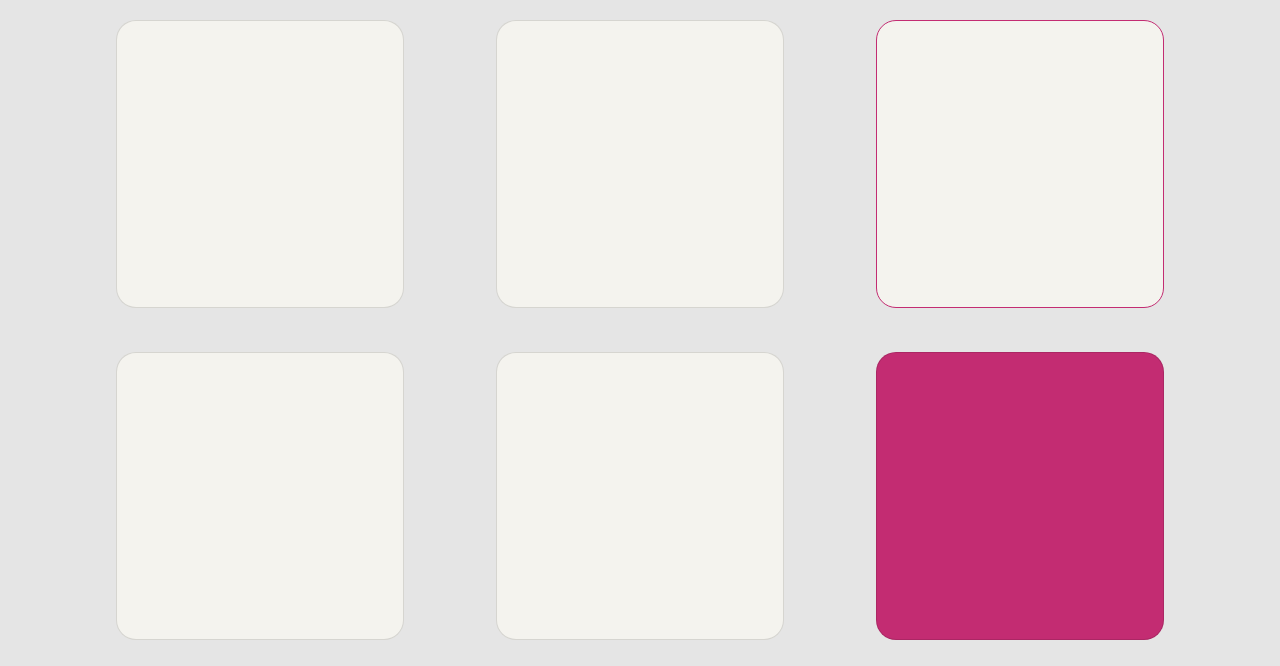
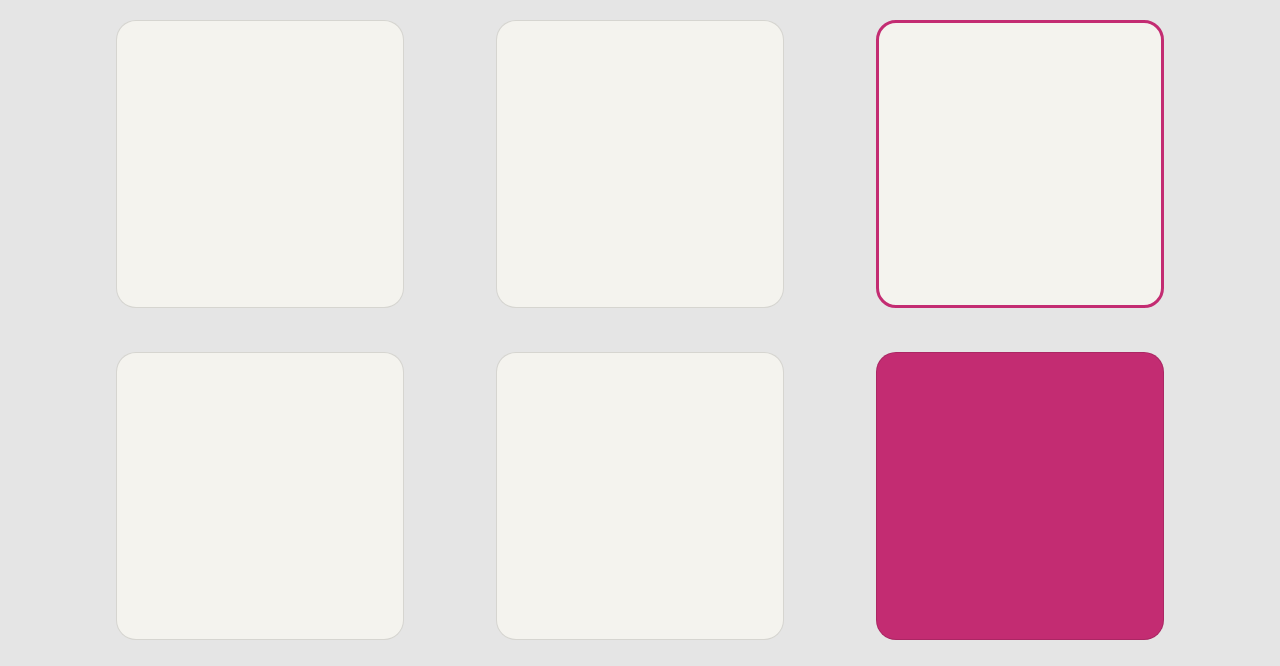
Before and after one commit to Janne-R/janne-ringdal-css-frameworks-ma1, a plain HTML site: page index.html in a window 1280 px wide. Shown: the part 134-800 px from the top of the page. Drawn offline with nearby package versions, Linux system fonts and the light colour scheme.

Commit message:
boxes done

```diff
--- a/sass/partials/_boxes.scss
+++ b/sass/partials/_boxes.scss
@@ -12,7 +12,7 @@
   background-color: getColour(fill-color);
 
   &.card--border {
-    border-color: getColour(primary);
+    border: 3px solid getColour(primary);
   }
 
   &.card--fill {
```
Also changed, not shown: css/style.css.
